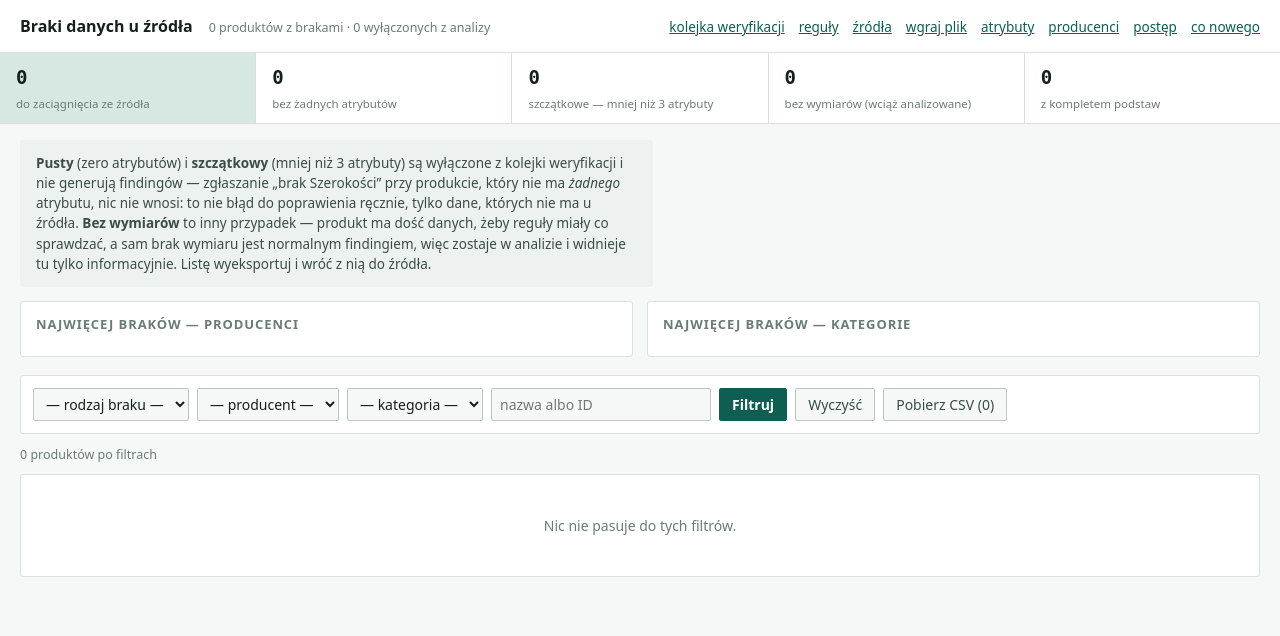
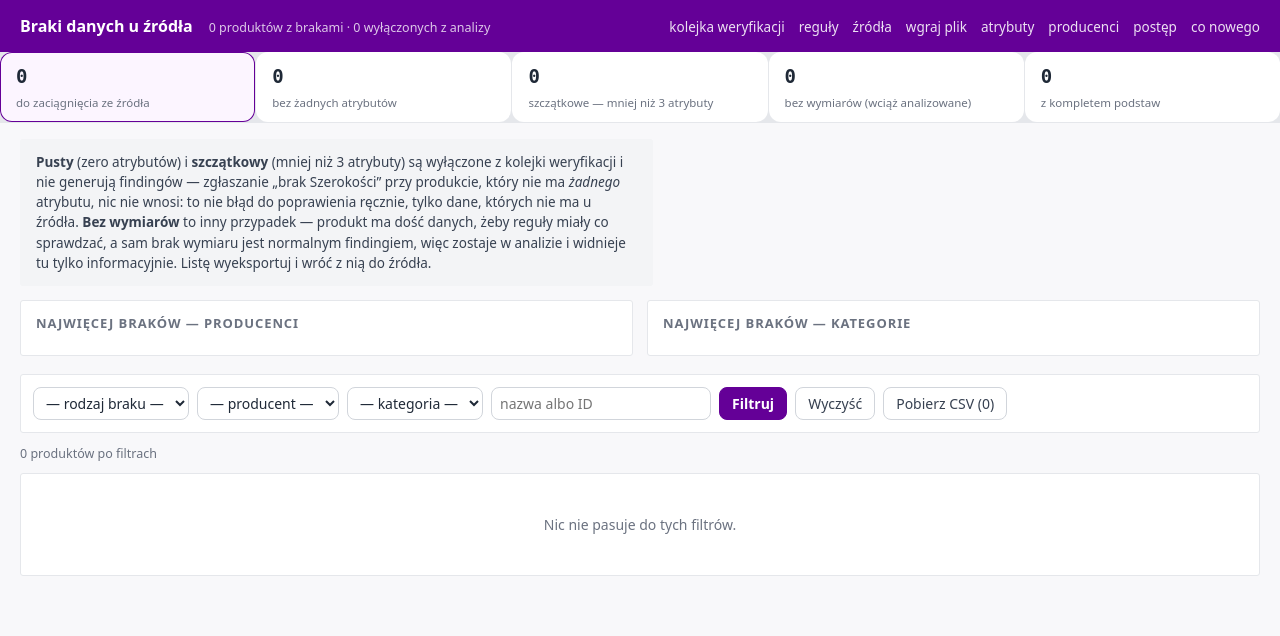
Before and after one commit to sebastiankaczorowski-ops/atrybuty-weryfikator, a FastAPI app: page /braki in a window 1280 px wide. Shown: the top 636 px of the page. Run offline with FastAPI, Linux system fonts and the light colour scheme; data that the repository does not hold is empty.

Commit message:
Wygląd: paleta z design systemu Twojemeble.pl
Wspólny _motyw.html wstawiany na końcu <head> każdej strony — nadpisuje
dawne zielone :root bez przepisywania 13 arkuszy. Brand = Deep Violet,
fokus = Vivid Orange, gradient AI dla Gemini, stany z palety DS.

Co-Authored-By: Claude Opus 5.5 <noreply@anthropic.com>

```diff
--- /dev/null
+++ b/atrybuty/templates/_motyw.html
@@ -0,0 +1,109 @@
+{# Motyw Twojemeble.pl — kolory z „DS Starter Manual → Foundations → Colors”.
+
+   Wstawiany na końcu <head> każdej strony, PO jej własnym <style>: strony
+   mają swoje :root z dawną zieloną paletą, a przy tej samej specyficzności
+   wygrywa reguła późniejsza. Dzięki temu cały panel zmienia się w jednym
+   miejscu, bez przepisywania 13 arkuszy stylów.
+
+   Znaczenie kolorów jak w DS:
+   * Deep Violet (Brand) — główne akcje i to, co mówi „to jest nasz sklep”
+     (nagłówek, przycisk główny, linki);
+   * Vivid Orange (Accent) — fokus i wyróżnienia niezwiązane z głównym flow;
+   * Violet Gradient — wyłącznie funkcje AI (u nas: Gemini, „sprawdź zdjęciem”),
+     żeby odróżnić „inteligentne” od zwykłych akcji;
+   * Danger / Warning / Success / Info — stany findingów i komunikaty. #}
+<style>
+:root{
+  /* neutralne */
+  --bg:#F8F8FA;          /* Bg/default (50) */
+  --surface:#FFFFFF;     /* Surface-1 */
+  --surface-2:#F3F4F6;   /* Bg/strong (100) */
+  --ink:#1F2937;         /* Bold/default — Neutral/800 */
+  --ink-2:#374151;       /* Neutral/700 */
+  --muted:#6B7280;       /* Neutral/500 */
+  --line:#E5E7EB;        /* Bg/strongest (200) */
+  --line-strong:#D1D5DB; /* Border/default — ramka inputu */
+  --line-hover:#9CA3AF;  /* Border/hover */
+  --glowa-tabeli:#03071205; /* Highlight/Dark/alpha 020 — Cell Head, Zebra */
+
+  /* marka */
+  --accent:#640097;      /* Brand/default — Deep Violet */
+  --accent-hover:#4D0073;
+  --accent-down:#3A0058;
+  --accent-soft:#FCF5FF; /* Brand/weak */
+  --accent-mid:#EFD1FF;  /* Purple/200 — wyraźniejsze tło zaznaczeń */
+  --pomarancz:#FF4D00;   /* Accent/default — Vivid Orange, fokus */
+  --pomarancz-soft:#FFF0EC;
+  --ai:linear-gradient(120deg,#EFD1FF 0%,#FCF5FF 55%,#FFF5FE 100%);
+
+  /* stany — tekst w odcieniu 700/800, żeby na jasnym tle trzymał kontrast */
+  --crit:#C90003;   --crit-soft:#FFD5D6;   /* Danger */
+  --warn:#8C5E00;   --warn-soft:#FFF5DB;   /* Warning — 900, bo żółty 600 nie czyta się na bieli */
+  --ok:#3D6D47;     --ok-soft:#E3F2E6;     /* Success */
+  --info:#1F73BA;   --info-soft:#D9EEFF;   /* Info */
+
+  --r:12px;   /* karty, tabele, sekcje */
+  --r-s:8px;  /* przyciski, pola, komunikaty */
+}
+
+body{background:var(--bg);color:var(--ink)}
+a{color:var(--accent)}
+a:hover{color:var(--accent-hover)}
+
+/* Nagłówek jak w DS: fioletowy pas z białym tekstem */
+header{background:var(--accent);border-bottom:none;color:#fff}
+header h1{color:#fff}
+header a{color:#fff;opacity:.88;text-decoration:none}
+header a:hover{color:#fff;opacity:1;text-decoration:underline}
+header .zrodlo, header .pod, header span{color:rgba(255,255,255,.78)}
+header code{color:#fff}
+
+/* Karty i sekcje */
+section.karta, .dodaj, details, .kafel{border-radius:var(--r);border-color:var(--line)}
+details>summary{border-radius:var(--r)}
+details[open]>summary{border-radius:var(--r) var(--r) 0 0}
+.komunikat{border-radius:var(--r-s)}
+.komunikat.ok{background:var(--ok-soft);color:var(--ok)}
+.komunikat.zle{background:var(--crit-soft);color:var(--crit)}
+
+/* Tabele: jasna głowa, zebra z tej samej alfy */
+table{border-radius:var(--r);border-color:var(--line)}
+thead th{background:var(--glowa-tabeli);color:var(--muted);border-bottom:1px solid var(--line)}
+tbody tr:nth-child(even) td{background:var(--glowa-tabeli)}
+
+/* Przyciski */
+button{border-radius:var(--r-s);border-color:var(--line-strong);background:var(--surface);
+       color:var(--ink-2);transition:background .12s,border-color .12s}
+button:hover{border-color:var(--line-hover)}
+button.p{background:var(--accent);border-color:var(--accent);color:#fff}
+button.p:hover{background:var(--accent-hover);border-color:var(--accent-hover)}
+button.p:active{background:var(--accent-down);border-color:var(--accent-down)}
+button:disabled{opacity:.5;cursor:not-allowed}
+
+/* Pola formularzy — Input z Components Layer */
+input[type=text],input[type=url],input[type=number],input[type=search],input[type=file],
+select,textarea{border-radius:var(--r-s);border:1px solid var(--line-strong);
+       background:var(--surface);color:var(--ink)}
+input:hover,select:hover,textarea:hover{border-color:var(--line-hover)}
+input:disabled,select:disabled,textarea:disabled{background:var(--bg)}
+
+/* Fokus: Vivid Orange, jak w DS. Tylko z klawiatury, żeby nie migał przy kliknięciu. */
+:focus-visible{outline:2px solid var(--pomarancz);outline-offset:2px}
+input:focus-visible,select:focus-visible,textarea:focus-visible{outline-offset:0;
+       border-color:var(--pomarancz)}
+
+/* Znaczniki */
+.sev,.znacznik,.werdykt,.zn{border-radius:999px}
+.sev.srednia{background:var(--warn-soft);color:var(--warn)}
+
+/* AI: Gemini dostaje gradient, nie kolor marki */
+.wizja-btn{background:var(--ai);border-color:var(--accent-mid);color:var(--accent)}
+.wizja-btn:hover{border-color:var(--accent)}
+tr.htmx-request .wizja-btn{background:var(--ai);border-color:var(--accent);color:var(--accent)}
+.wizja{border-left-color:var(--accent-mid)}
+.szkielet{border-left-color:var(--accent-mid)}
+
+/* Zaznaczony kafel filtra */
+.kafel.akt{border-color:var(--accent);box-shadow:inset 0 0 0 1px var(--accent);
+           background:var(--accent-soft)}
+</style>
--- a/atrybuty/templates/anomalie.html
+++ b/atrybuty/templates/anomalie.html
@@ -154,6 +154,7 @@ tr.htmx-request .szkielet{display:flex}
        border:1px solid var(--line);border-radius:3px}
 @media (max-width:760px){ .kol-foto,.kol-kat{display:none} }
 </style>
+{% include "_motyw.html" %}
 </head>
 <body>
 
--- a/atrybuty/templates/atrybuty.html
+++ b/atrybuty/templates/atrybuty.html
@@ -42,6 +42,7 @@ form.filtry{margin-bottom:14px}
 .zrobione{color:var(--ok);font-weight:600;font-size:13px}
 .legenda{color:var(--muted);font-size:12.5px;max-width:900px;margin:0 0 14px}
 </style>
+{% include "_motyw.html" %}
 </head>
 <body>
 <header>
--- a/atrybuty/templates/braki.html
+++ b/atrybuty/templates/braki.html
@@ -73,6 +73,7 @@ a.panel{font-family:"IBM Plex Mono",monospace;font-size:12px;white-space:nowrap;
        border:1px solid var(--line);border-radius:3px}
 @media(max-width:760px){.kol-foto,.kol-kat{display:none}}
 </style>
+{% include "_motyw.html" %}
 </head>
 <body>
 
--- a/atrybuty/templates/eksport.html
+++ b/atrybuty/templates/eksport.html
@@ -16,6 +16,7 @@
              font-size:13.5px}
 .pominiete td{font-size:12.5px}
 </style>
+{% include "_motyw.html" %}
 </head>
 <body>
 
--- a/atrybuty/templates/import.html
+++ b/atrybuty/templates/import.html
@@ -53,6 +53,7 @@ td.n{font-family:"IBM Plex Mono",monospace;font-variant-numeric:tabular-nums;tex
 @keyframes obrot{to{transform:rotate(360deg)}}
 @media (prefers-reduced-motion: reduce){ .kolo{animation:none} }
 </style>
+{% include "_motyw.html" %}
 </head>
 <body>
 
--- a/atrybuty/templates/postep.html
+++ b/atrybuty/templates/postep.html
@@ -33,6 +33,7 @@ td.pusto{color:var(--line-strong)}
 .legenda{color:var(--muted);font-size:12.5px;margin:10px 0 16px;max-width:900px}
 .legenda b{color:var(--ink-2)}
 </style>
+{% include "_motyw.html" %}
 </head>
 <body>
 <header>
--- a/atrybuty/templates/producenci.html
+++ b/atrybuty/templates/producenci.html
@@ -39,6 +39,7 @@ td.pusto{color:var(--line-strong)}
 .szczegoly table{width:auto;min-width:420px}
 .pasek{height:6px;background:var(--crit);border-radius:1px;display:block;margin-top:3px}
 </style>
+{% include "_motyw.html" %}
 </head>
 <body>
 <header>
--- a/atrybuty/templates/reguly.html
+++ b/atrybuty/templates/reguly.html
@@ -66,6 +66,7 @@ details .tresc{padding:16px 18px}
 .plik{color:var(--muted);font-size:12.5px}
 @media(max-width:720px){ .kol-szt,.kol-warstwa{display:none} }
 </style>
+{% include "_motyw.html" %}
 </head>
 <body>
 
--- a/atrybuty/templates/rozpoznanie.html
+++ b/atrybuty/templates/rozpoznanie.html
@@ -74,6 +74,7 @@ td.n{font-family:"IBM Plex Mono",monospace;font-variant-numeric:tabular-nums;tex
 .miara.slabo{color:var(--muted);text-decoration:line-through}
 </style>
 {% if stan.trwa %}<meta http-equiv="refresh" content="5">{% endif %}
+{% include "_motyw.html" %}
 </head>
 <body>
 
--- a/atrybuty/templates/rozstrzygniete.html
+++ b/atrybuty/templates/rozstrzygniete.html
@@ -31,6 +31,7 @@
 .stronicowanie{display:flex;gap:14px;align-items:center;font-size:13px}
 @media(max-width:820px){ .kol-foto,.kol-reg{display:none} }
 </style>
+{% include "_motyw.html" %}
 </head>
 <body>
 
--- a/atrybuty/templates/weryfikacja.html
+++ b/atrybuty/templates/weryfikacja.html
@@ -25,6 +25,7 @@
 .pasek{height:8px;border-radius:2px;background:var(--crit-soft);overflow:hidden;min-width:90px}
 .pasek i{display:block;height:100%;background:var(--ok)}
 </style>
+{% include "_motyw.html" %}
 </head>
 <body>
 
--- a/atrybuty/templates/zmiany.html
+++ b/atrybuty/templates/zmiany.html
@@ -22,6 +22,7 @@
 .zmiany code{background:var(--surface-2);padding:1px 4px;border-radius:2px}
 .wersja{color:var(--muted);font-size:12.5px;margin-bottom:12px}
 </style>
+{% include "_motyw.html" %}
 </head>
 <body>
 <header>
--- a/atrybuty/templates/zrodla.html
+++ b/atrybuty/templates/zrodla.html
@@ -68,6 +68,7 @@ td.n{font-family:"IBM Plex Mono",monospace;font-variant-numeric:tabular-nums;tex
 .htmx-request .etykieta{display:none}
 @media (prefers-reduced-motion: reduce){ .kolo{animation:none} }
 </style>
+{% include "_motyw.html" %}
 </head>
 <body>
 
```
Also changed, not shown: atrybuty/templates/produkt.html (+12 -11 lines), CHANGELOG.md.
